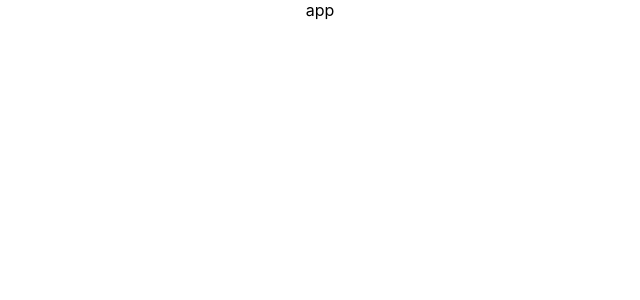
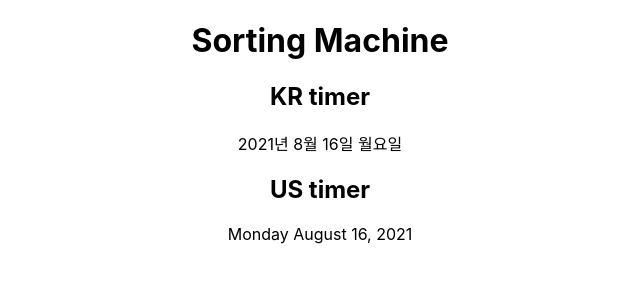
Before and after one commit to assignment6-kjyshy/solarconnect, a React (Create React App) app: page / in a window 1280 px wide. Shown: the top 300 px of the page, without its empty margins (320-960 px from the left). Built offline with nearby package versions, Linux system fonts and the light colour scheme.

Commit message:
:sparkles: feat: 타이머 1, 6 구현

```diff
--- a/src/App.js
+++ b/src/App.js
@@ -1,9 +1,12 @@
 import './App.css';
+import Timer from './components/Timer';
 
 function App() {
   return (
     <div className="App">
-      app
+      <h1>Sorting Machine</h1>
+      <Timer country={"KR"} />
+      <Timer country={"US"} />
     </div>
   );
 }
--- /dev/null
+++ b/src/components/Timer/KRtimer.js
@@ -0,0 +1,15 @@
+import React from 'react'
+import { countries } from './countries'
+
+const KRtimer = (props) => {
+  const {krDates} = props
+
+  const year = krDates.getFullYear()
+  const month = krDates.getMonth() + 1;
+  const date = krDates.getDate()
+  const day = krDates.getDay()
+
+  return <div>{`${year}년 ${month}월 ${date}일 ${countries.KR.days[day - 1]}`}</div>
+}
+
+export default KRtimer
--- /dev/null
+++ b/src/components/Timer/Timer.js
@@ -0,0 +1,22 @@
+import React from 'react'
+import KRtimer from './KRtimer'
+import UStimer from './UStimer'
+
+const Timer = (props) => {
+  const { country } = props
+
+  const curr = new Date()
+  const utc = curr.getTime() + (curr.getTimezoneOffset() * 60 * 1000)
+  const KR_TIME_DIFF = 9 * 60 * 60 * 1000
+  const kr_curr = new Date(utc + KR_TIME_DIFF)
+
+  return (
+    <div>
+      <h2>{country} timer</h2>
+      {country === "KR" && <KRtimer krDates={kr_curr} />}
+      {country === "US" && <UStimer krDates={kr_curr} />}
+    </div>
+  )
+}
+
+export default Timer
--- /dev/null
+++ b/src/components/Timer/UStimer.js
@@ -0,0 +1,15 @@
+import React from 'react'
+import { countries } from './countries'
+
+const UStimer = (props) => {
+  const {krDates} = props
+
+  const year = krDates.getFullYear()
+  const month = krDates.getMonth()
+  const date = krDates.getDate()
+  const day = krDates.getDay()
+
+  return <div>{`${countries.US.days[day - 1]} ${countries.US.months[month]} ${date}, ${year}`}</div>
+}
+
+export default UStimer
--- /dev/null
+++ b/src/components/Timer/countries.js
@@ -0,0 +1,9 @@
+export const countries = {
+  KR: {
+    days: ["월요일", "화요일", "수요일", "목요일", "금요일", "토요일", "일요일"],
+  },
+  US: {
+    days: ["Monday", "Tuesday", "Wednesday", "Thursday", "Friday", "Saturday", "Sunday"],
+    months: ["January", "February", "March", "April", "May", "June", "July", "August", "September", "October", "November", "December"]
+  }
+}
--- a/src/components/Timer/index.js
+++ b/src/components/Timer/index.js
@@ -0,0 +1,3 @@
+import Timer from './Timer';
+
+export default Timer;
```
Also changed, not shown: 1 other file (tests, documents, lock files or other folders).
